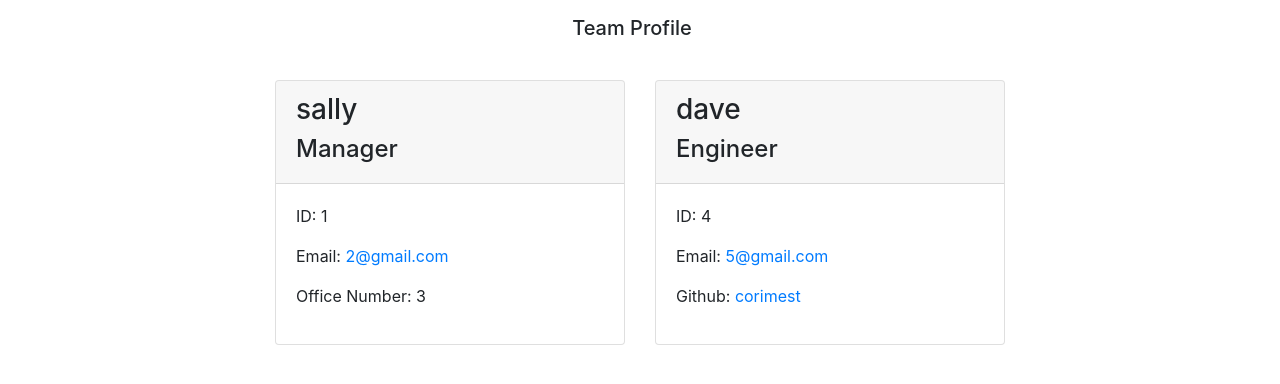
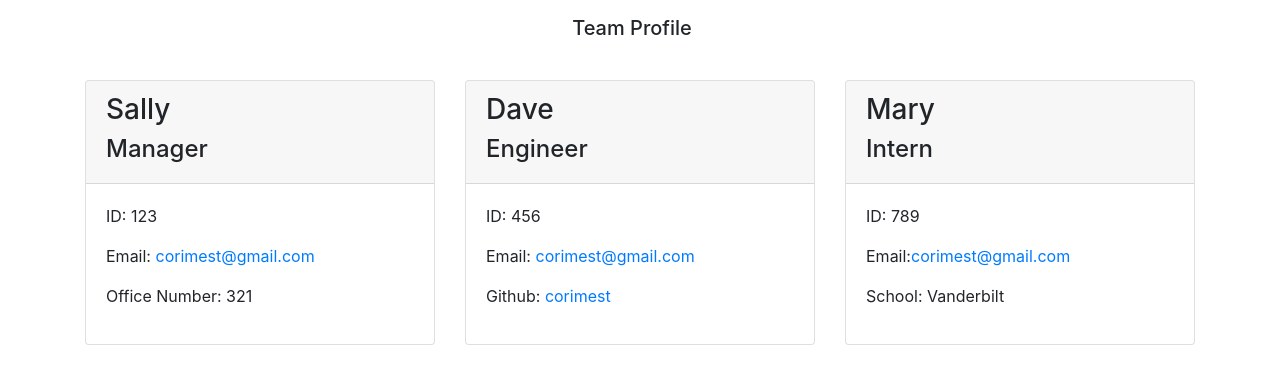
Before and after one commit to corimest/team-profile-generator, a website: page team-page.html in a window 1280 px wide. Drawn offline with nearby package versions, Linux system fonts and the light colour scheme.

Commit message:
final test of function

```diff
--- a/team-page.html
+++ b/team-page.html
@@ -23,14 +23,14 @@
     <div class="col-4 mt-4">
         <div class="card h-100">
             <div class="card-header">
-                <h3>sally</h3>
+                <h3>Sally </h3>
                 <h4>Manager</h4>
             </div>
 
             <div class="card-body">
-                <p class="id">ID: 1</p>
-                <p class="email">Email: <a href="mailto:2@gmail.com">2@gmail.com</a></p>
-                <p class="office">Office Number: 3</p>
+                <p class="id">ID: 123</p>
+                <p class="email">Email: <a href="mailto:corimest@gmail.com">corimest@gmail.com</a></p>
+                <p class="office">Office Number: 321</p>
             </div>
 
         </div>
@@ -39,18 +39,33 @@
     <div class="col-4 mt-4">
         <div class="card h-100">
             <div class="card-header">
-                <h3>dave</h3>
+                <h3>Dave</h3>
                 <h4>Engineer</h4>
             </div>
 
             <div class="card-body">
-                <p class="id">ID: 4</p>
-                <p class="email">Email: <a href="mailto:5@gmail.com">5@gmail.com</a></p>
+                <p class="id">ID: 456</p>
+                <p class="email">Email: <a href="mailto:corimest@gmail.com">corimest@gmail.com</a></p>
                 <p class="github">Github: <a href="https://github.com/corimest">corimest</a></p>
             </div>
 
         </div>
     </div>
+
+    <div class="col-4 mt-4">
+        <div class="card h-100">
+            <div class="card-header">
+                <h3>Mary</h3>
+                <h4>Intern</h4>
+            </div>
+
+            <div class="card-body">
+                <p class="id">ID: 789</p>
+                <p class="email">Email:<a href="mailto:corimest@gmail.com">corimest@gmail.com</a></p>
+                <p class="school">School: Vanderbilt</p>
+            </div>
+    </div>
+</div>
 
               </div>
           </div>
```
